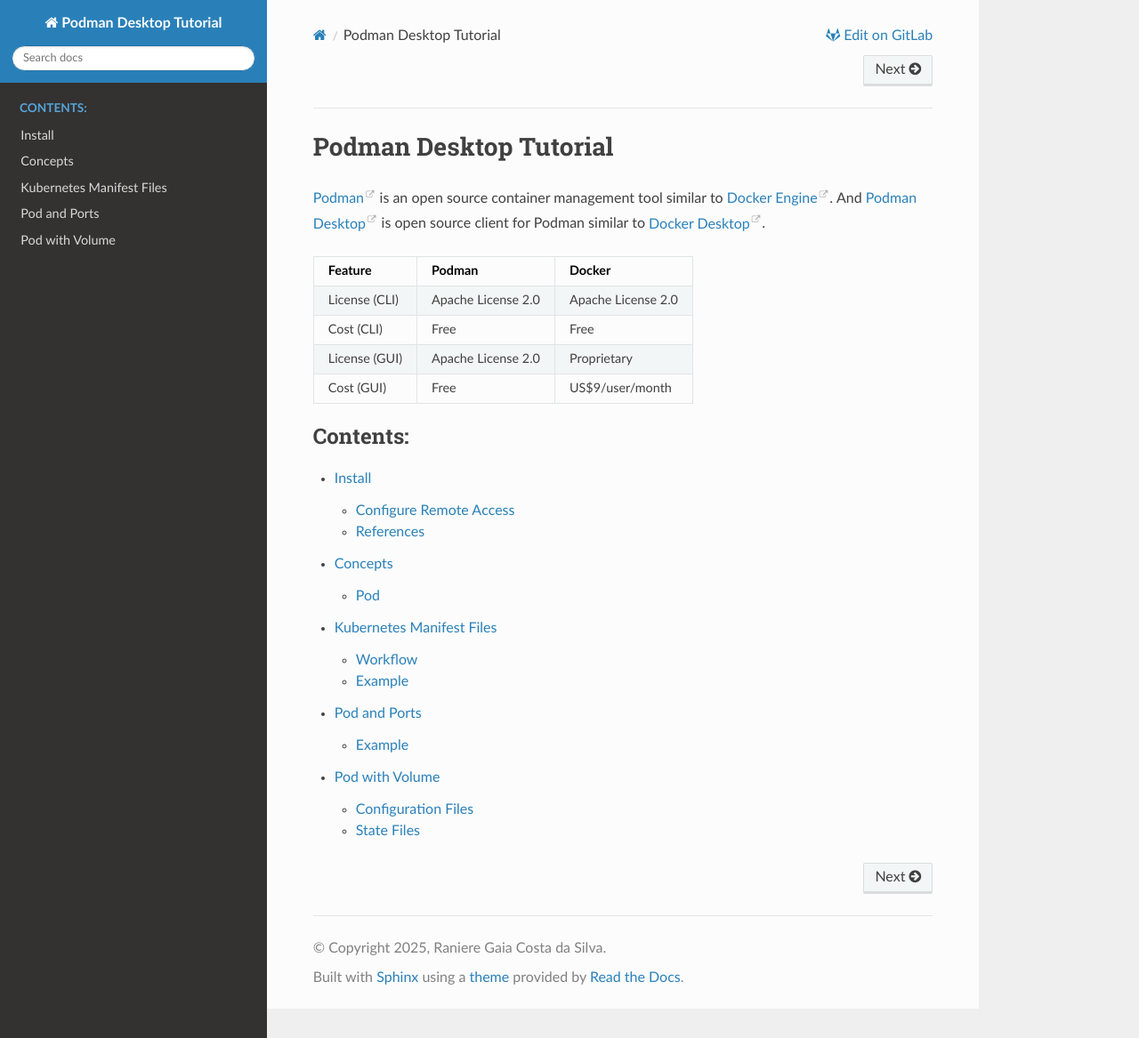
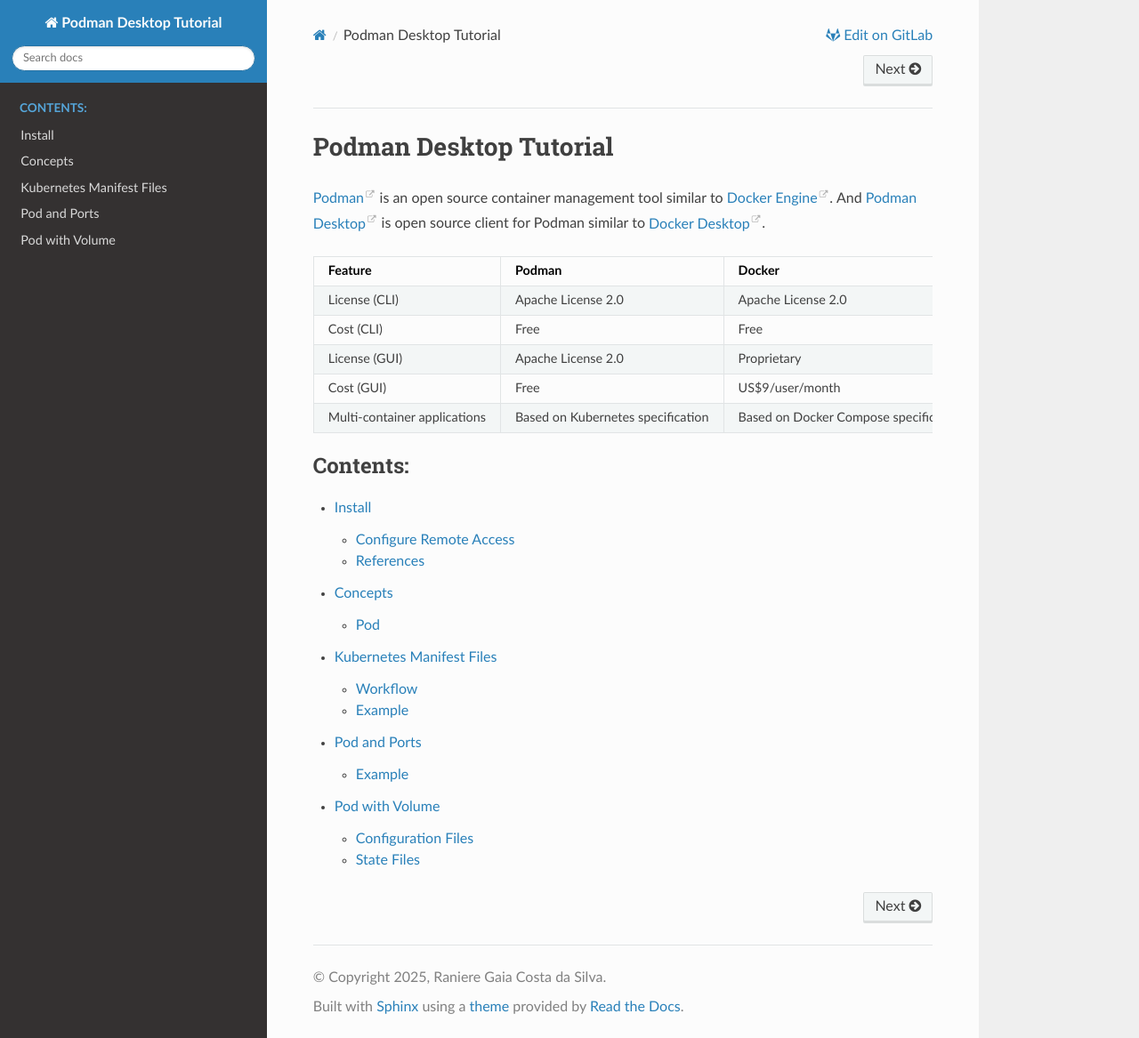
Before and after one commit to rgaiacs/rse-podman-tutorial, a Sphinx documentation site: the page built from source/index.rst, in a window 1280 px wide and 1167 px high. Shown: the whole window at 89% size. Built offline with Sphinx 7.4.7 and the Read the Docs theme 3.1.0, drawn with Linux system fonts in a browser that asks for light colours.

Commit message:
Expand table on index

```diff
--- a/source/index.rst
+++ b/source/index.rst
@@ -8,14 +8,15 @@ Podman Desktop Tutorial
 
 `Podman <https://podman.io/>`_ is an open source container management tool similar to `Docker Engine <https://docs.docker.com/engine/>`_. And `Podman Desktop <https://podman-desktop.io/>`_ is open source client for Podman similar to `Docker Desktop <https://www.docker.com/products/docker-desktop/>`_.
 
-============= ================== ==================
-Feature       Podman             Docker
-============= ================== ==================
-License (CLI) Apache License 2.0 Apache License 2.0
-Cost (CLI)    Free               Free
-License (GUI) Apache License 2.0 Proprietary
-Cost (GUI)    Free               US$9/user/month
-============= ================== ==================
+============================== =================================== ======================================
+Feature                        Podman                              Docker
+============================== =================================== ======================================
+License (CLI)                  Apache License 2.0                  Apache License 2.0
+Cost (CLI)                     Free                                Free
+License (GUI)                  Apache License 2.0                  Proprietary
+Cost (GUI)                     Free                                US$9/user/month
+Multi-container applications   Based on Kubernetes specification   Based on Docker Compose specification
+============================== =================================== ======================================
 
 .. toctree::
    :maxdepth: 2
```
